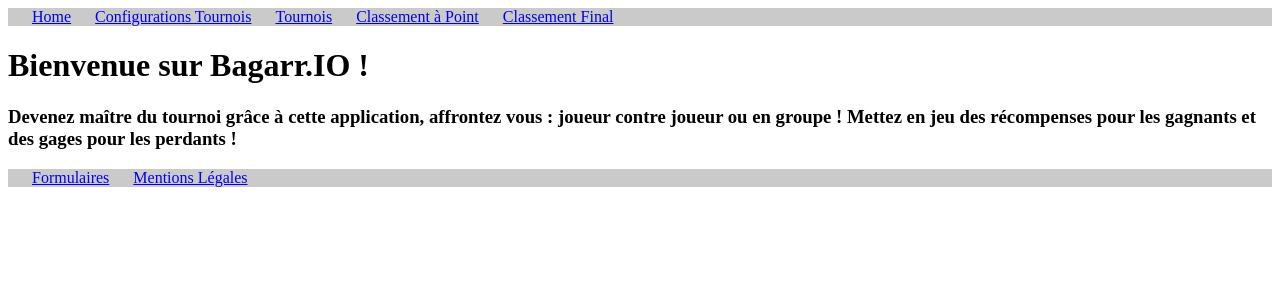
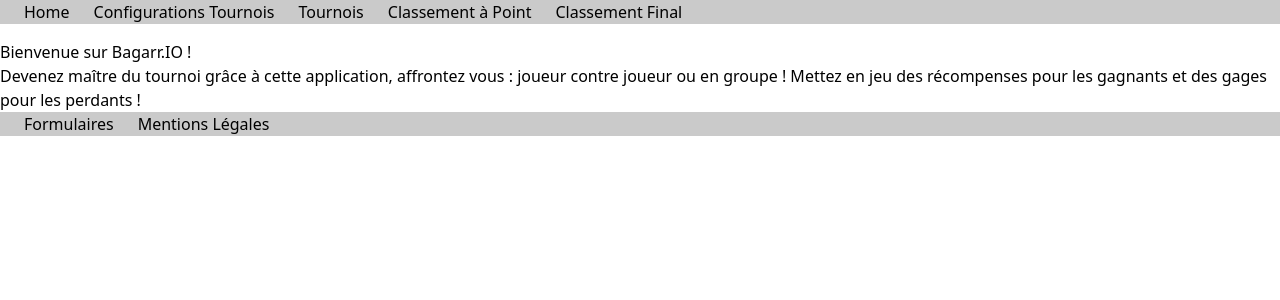
Before and after one commit to JoffreyChevalier/Bagarr.iO, a React (Vite) app in the folder frontend/: page / in a window 1280 px wide. Shown: the top 300 px of the page. Built offline with nearby package versions, Linux system fonts and the light colour scheme.

Commit message:
installation de Tailwind (#8)

```diff
--- a/frontend/package.json
+++ b/frontend/package.json
@@ -17,6 +17,7 @@
   },
   "devDependencies": {
     "@vitejs/plugin-react": "^1.0.7",
+    "autoprefixer": "^10.4.4",
     "eslint": "^8.11.0",
     "eslint-config-airbnb": "^19.0.4",
     "eslint-config-prettier": "^8.5.0",
@@ -27,7 +28,9 @@
     "eslint-plugin-react": "^7.29.4",
     "eslint-plugin-react-hooks": "^4.3.0",
     "husky": "^7.0.0",
+    "postcss": "^8.4.12",
     "prettier": "^2.5.1",
+    "tailwindcss": "^3.0.24",
     "vite": "^2.8.0"
   }
 }
--- /dev/null
+++ b/frontend/postcss.config.js
@@ -0,0 +1,6 @@
+module.exports = {
+  plugins: {
+    tailwindcss: {},
+    autoprefixer: {},
+  },
+}
--- a/frontend/src/App.css
+++ b/frontend/src/App.css
@@ -1,3 +1,7 @@
+@tailwind base;
+@tailwind components;
+@tailwind utilities;
+
 .random-avatar {
   display: flex;
   flex-direction: column;
--- /dev/null
+++ b/frontend/tailwind.config.js
@@ -0,0 +1,7 @@
+module.exports = {
+  content: ["./index.html", "./src/**/*.{vue,js,ts,jsx,tsx}"],
+  theme: {
+    extend: {},
+  },
+  plugins: [],
+};
```
Also changed, not shown: 1 other file (tests, documents, lock files or other folders).
